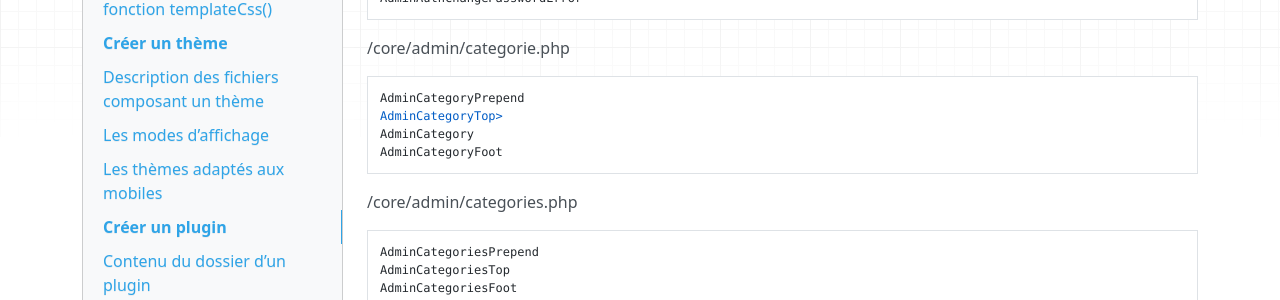
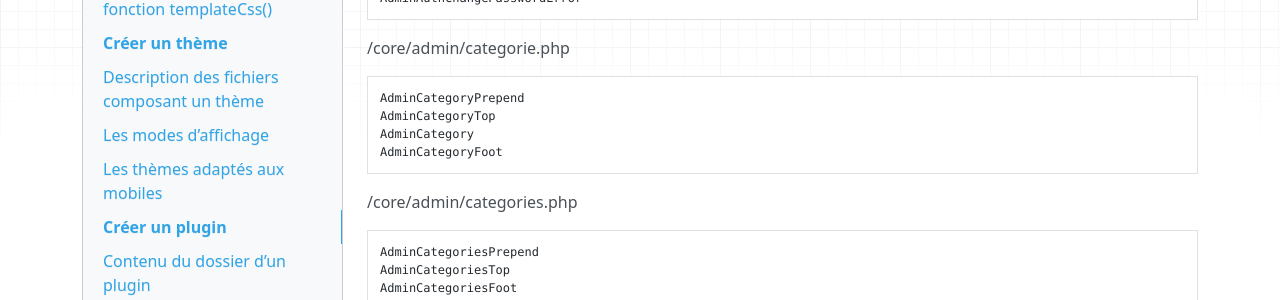
Before and after one commit to pluxml/PluXml-Wiki, an MkDocs documentation site: the page built from docs/developper/developpement.md, in a window 1280 px wide and 900 px high, scrolled down 7308 px. Shown: the part 169-469 px from the top of the window. Built offline with MkDocs 1.6.1, drawn with Linux system fonts in a browser that asks for light colours; nearby versions of some CDN libraries.

```diff
--- a/docs/developper/developpement.md
+++ b/docs/developper/developpement.md
@@ -271,7 +271,7 @@ Cette liste peut être modifiée et complétée en fonction des évolutions de P
 /core/admin/categorie.php
 
     AdminCategoryPrepend
-    AdminCategoryTop>
+    AdminCategoryTop
     AdminCategory
     AdminCategoryFoot
 
```
